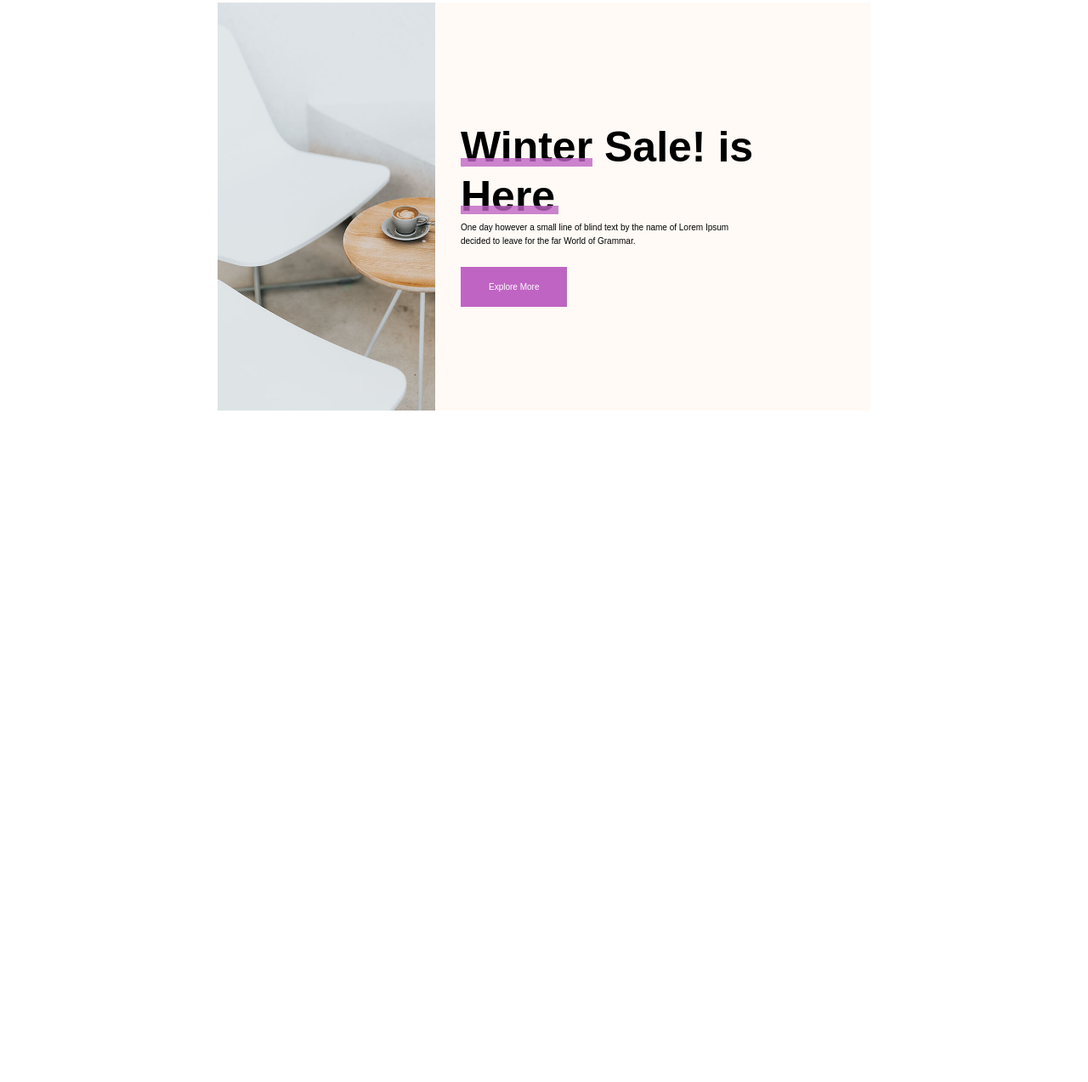
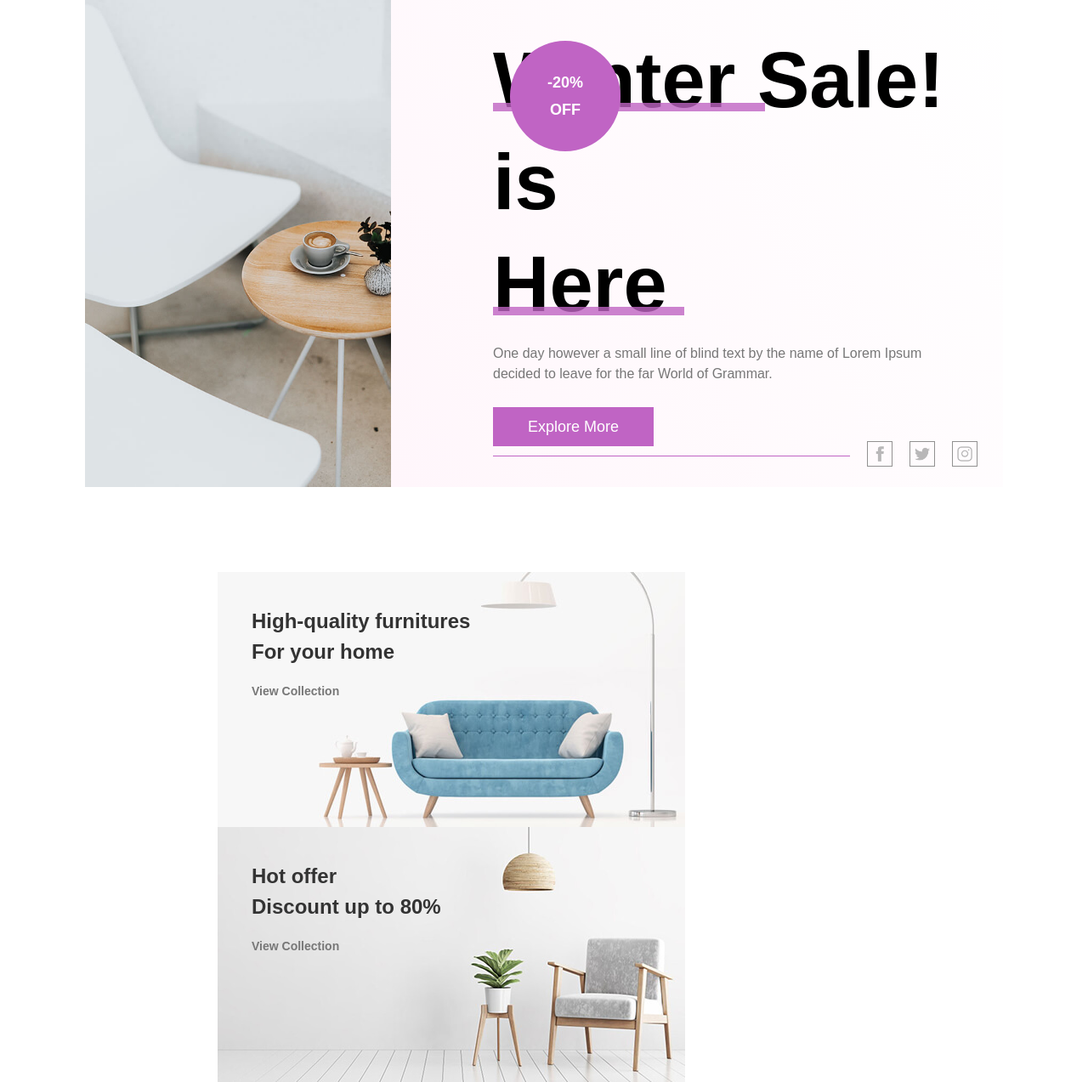
Before and after one commit to Makintomo04/Furnish-Landing-Page, a plain HTML site: page index.html in a window 1280 px wide. Shown: the part 137-1410 px from the top of the page at 85% size. Before the commit the page ends 800 px from the top, so only its background shows below. Drawn offline with Linux system fonts and the light colour scheme.

Commit message:
offers-section

```diff
--- a/index.html
+++ b/index.html
@@ -23,19 +23,81 @@
     </header>
     <section class="hero-section">
       <div class="container">
+        <div class="discount-sticker">
+          <h2>
+            -20% <br />
+            OFF
+          </h2>
+        </div>
         <div class="img-box"></div>
         <div class="content-box">
           <div class="content">
-        <h1><span class="winter">Winter</span> Sale! is <br> <span class="here">Here</span></h1>
-      <p>One day however a small line of blind text by the name of Lorem Ipsum
-        <br>
+            <h1>
+              <span class="winter">Winter</span> Sale! is <br />
+              <span class="here">Here</span>
+            </h1>
+            <p>
+              One day however a small line of blind text by the name of Lorem
+              Ipsum
+              <br />
               decided to leave for the far World of Grammar.
             </p>
             <a class="cta-btn" href="#">Explore More</a>
           </div>
+          <div class="social-bar">
+            <span class="line"></span>
+            <div class="social-icons">
+              <ul>
+                <li>
+                  <a href="#"
+                    ><img
+                      src="/icons/FB_icon-icons.com_65534.ico"
+                      alt="facebook-icon"
+                  /></a>
+                </li>
+                <li>
+                  <a href="#">
+                    <img
+                      src="/icons/TWITTER_icon-icons.com_65536.ico"
+                      alt="twitter-icon"
+                  /></a>
+                </li>
+                <li>
+                  <a href="#">
+                    <img
+                      src="/icons/INSTAGRAM_icon-icons.com_65535.ico"
+                      alt="insta-icon"
+                  /></a>
+                </li>
+              </ul>
+            </div>
+          </div>
+        </div>
       </div>
     </section>
+
+    <section class="view-collection">
+      <div class="collection-wrapper">
+        <div class="left-card-content">
+          <h2>
+            High-quality furnitures <br />
+            For your home
+          </h2>
+          <a href="#">View Collection</a>
         </div>
+        <div class="left-card"></div>
+      </div>
+      <div class="collection-wrapper">
+        <div class="right-card-content">
+          <h2>
+            Hot offer <br />
+            Discount up to 80%
+          </h2>
+          <a href="#">View Collection</a>
+        </div>
+        <div class="right-card"></div>
+      </div>
+    </section>
     <script src="/app.js"></script>
   </body>
 </html>
--- a/style.css
+++ b/style.css
@@ -5,6 +5,7 @@
   src: url(/fonts/LineIcons.ttf) format("truetype");
   src: url(/fonts/LineIcons.svg) format("svg");
 }
+@import url("https://fonts.googleapis.com/css2?family=Poppins:wght@400;500;600;700&display=swap");
 *,
 *::before,
 *::after {
@@ -16,7 +17,7 @@ html {
   font-size: 62.5%;
 }
 body {
-  font-family: "LinelFonts", sans-serif;
+  font-family: "poppins", "LinelFonts", sans-serif;
 }
 /*GLOBAL STYLES*/
 a {
@@ -28,7 +29,17 @@ li {
   font-size: 1.6rem;
   font-weight: 600;
 }
+p {
+  font-size: 1.6rem;
+  line-height: 2.4rem;
+}
+h2 {
+  font-size: 1.8rem;
+  font-weight: 700;
+  line-height: 3.2rem;
+}
 /*NAVIGATION BAR*/
+
 header {
   display: flex;
   width: 60%;
@@ -36,6 +47,7 @@ header {
   padding: 3rem 0;
   justify-content: space-between;
   align-items: center;
+  overflow: hidden;
 }
 
 header img {
@@ -44,6 +56,7 @@ header img {
   max-width: 100%;
 }
 nav {
+  overflow: hidden;
 }
 nav ul {
   display: flex;
@@ -58,20 +71,24 @@ nav ul li {
 }
 nav ul li a:hover {
   color: #c064c4;
-  transition: all 0.2 ease-in-out;
+  transition: all 0.2s ease-in-out;
 }
 .hero-section {
   width: 100%;
   display: flex;
   justify-content: center;
   align-items: center;
+  position: relative;
+  padding-bottom: 10rem;
+  overflow: hidden;
 }
 .container {
-  margin: 3rem;
-  width: 60%;
+  margin: 0 10rem;
+  width: 100%;
   text-align: center;
-  height: 60vh;
+  height: 75vh;
   display: flex;
+  position: relative;
 }
 .img-box {
   width: 50%;
@@ -81,51 +98,171 @@ nav ul li a:hover {
 }
 .content-box {
   width: 100%;
-  background: #fffaf6;
+  background: #fff6fb;
+  background: linear-gradient(
+    61deg,
+    rgba(255, 246, 251, 1) 0%,
+    rgba(255, 255, 255, 1) 100%
+  );
   display: flex;
   align-items: center;
   text-align: left;
+  position: relative;
 }
 
 .content {
-  margin-left: 3rem;
+  margin-left: 12rem;
+  position: relative;
 }
 .hero-section .content h1 {
-  font-size: 5rem;
+  font-size: 9.2rem;
   position: relative;
+  line-height: 12rem;
+  padding-bottom: 1rem;
 }
 .hero-section .content p {
   margin-bottom: 4rem;
-  line-height: 1.6rem;
+  color: #777777;
 }
 .cta-btn {
   color: white;
   background: #c064c4;
-  border-style: solid;
-  border-color: #c064c4;
-  padding: 1.5rem 3rem;
-  transition: all 0.5s ease-in-out;
+  border: 0.1rem solid #c064c4;
+  padding: 1.2rem 4rem;
+
+  font-size: 1.8rem;
 }
 .cta-btn:hover {
   color: #c064c4;
-  transition: all 0.5s ease-in-out;
+  transition: 0.5s ease-in-out;
   background: white;
 }
 .here::before {
   content: "";
   position: absolute;
-  bottom: 7.5px;
+  bottom: 32.5px;
   opacity: 0.8;
   background: #c064c4;
-  width: 115px;
+  width: 225px;
   height: 10px;
 }
 .winter::before {
   content: "";
   position: absolute;
-  top: 42px;
+  top: 87.5px;
   opacity: 0.8;
   background: #c064c4;
-  width: 155px;
+  width: 320px;
   height: 10px;
 }
+.discount-sticker {
+  width: 130px;
+  height: 130px;
+  border-radius: 50%;
+  z-index: 6;
+  position: absolute;
+  top: 7.5rem;
+  left: 50rem;
+  display: flex;
+  justify-content: center;
+  align-items: center;
+  background: #c064c4;
+}
+.discount-sticker h2 {
+  color: white;
+}
+.social-bar {
+  display: flex;
+  position: absolute;
+  align-items: center;
+  bottom: 0;
+  width: 100%;
+  justify-content: space-between;
+  padding: 2rem 3rem 2rem 12rem;
+}
+.line {
+  width: 70rem;
+  height: 1px;
+  background: #c064c4;
+}
+.social-icons ul {
+  display: flex;
+  justify-content: space-evenly;
+}
+.social-icons ul li img {
+  height: 3rem;
+  padding: 0.5rem;
+  margin-left: 2rem;
+  border: 0.1rem solid #777777;
+  opacity: 0.8;
+}
+/*VIEW COLLECTION SECTION*/
+.view-collection {
+  display: flex;
+  flex-wrap: wrap;
+  justify-content: space-between;
+  width: 60%;
+  margin: auto;
+  padding-bottom: 10rem;
+  text-align: center;
+}
+.left-card {
+  width: 55rem;
+  height: 30rem;
+  background: url(/img/discount-product/product-1.jpg);
+  background-size: cover;
+  background-position: center;
+  background-repeat: no-repeat;
+  padding: 3rem;
+  transition: transform 0.4s ease;
+}
+.right-card {
+  width: 55rem;
+  height: 30rem;
+  background: url(/img/discount-product/product-2.jpg);
+  background-size: cover;
+  background-position: center;
+  background-repeat: no-repeat;
+  text-align: left;
+  padding: 3rem;
+  transition: transform 0.4s ease;
+}
+.view-collection h2 {
+  font-size: 2.4rem;
+  font-weight: 600;
+  color: #333333;
+  padding-bottom: 2rem;
+  line-height: 3.6rem;
+}
+.view-collection a {
+  font-size: 1.4rem;
+  font-weight: 600;
+}
+.right-card:hover,
+.right-card:focus {
+  transform: scale(1.1);
+  transition: transform 0.4s ease;
+}
+.left-card:hover,
+.left-card:focus {
+  transform: scale(1.1);
+  transition: transform 0.4s ease;
+}
+.collection-wrapper {
+  position: relative;
+  overflow: hidden;
+}
+.left-card-content {
+  position: absolute;
+  z-index: 3;
+  top: 4rem;
+  left: 4rem;
+  text-align: left;
+}
+.right-card-content {
+  position: absolute;
+  z-index: 3;
+  top: 4rem;
+  left: 4rem;
+  text-align: left;
+}
```
Also changed, not shown: icons/FB_icon-icons.com_65534.ico (added), icons/INSTAGRAM_icon-icons.com_65535.ico (added), icons/TWITTER_icon-icons.com_65536.ico (added). Lines whose indentation alone changed are shown as unchanged.
